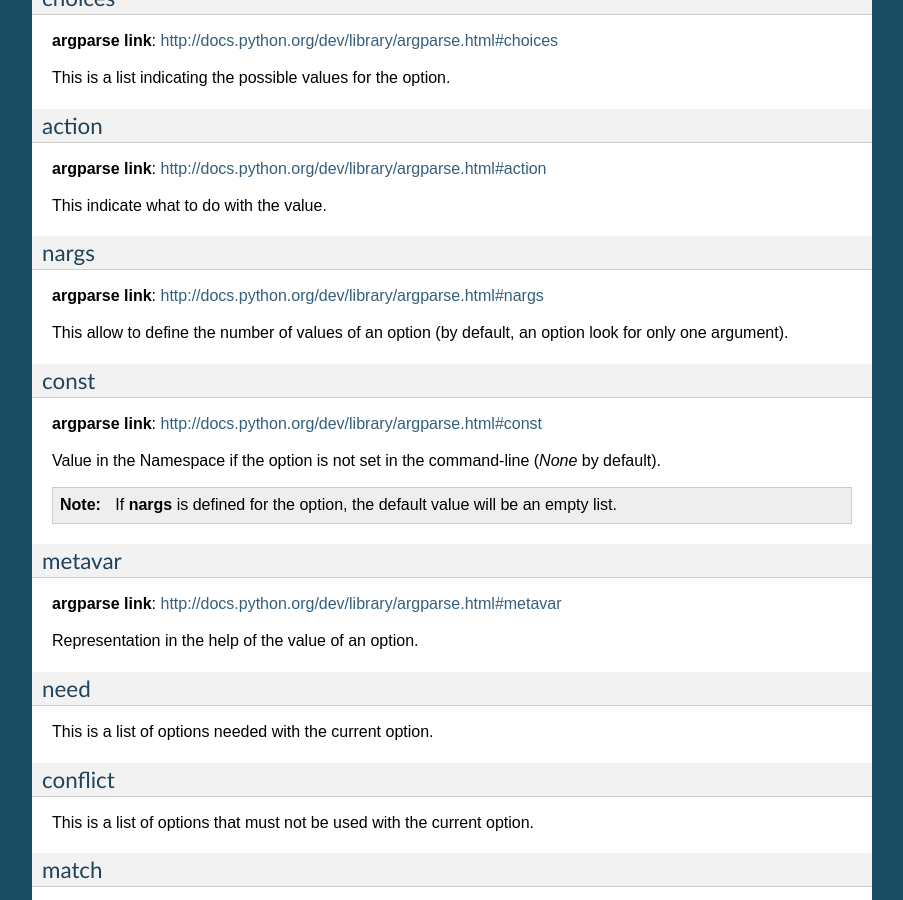
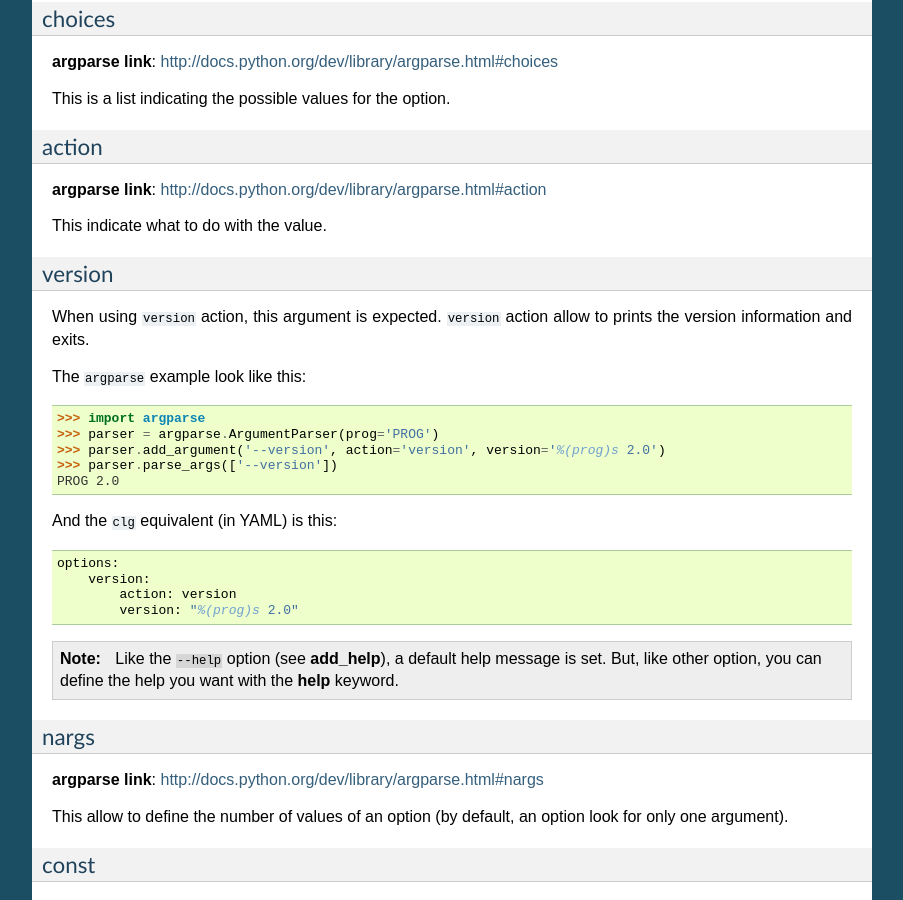
Before and after one commit to fmenabe/python-clg, a Sphinx documentation site: the page built from doc/source/configuration.rst, in a window 1280 px wide and 900 px high, scrolled down 4242 px. Shown: the whole window, without its empty margins (198-1101 px from the left). Built offline with Sphinx 7.4.7, drawn with Linux system fonts in a browser that asks for light colours; some of the changed text lies outside the part shown.

Commit message:
Add the 'version' keyword for options allowing to manage 'version' action.

```diff
--- a/README.rst
+++ b/README.rst
@@ -15,6 +15,7 @@ Releases notes
 --------------
 1.1
 ~~~
+  * Add a ``version`` keyword for options, allowing to use ``version`` action.
   * Allow to use ``argparse.SUPPRESS`` by using ``__SUPPRESS__`` "builtin".
   * Replace the "builtins" __CHOICES__, __MATCH__ and __FILE__ in the help
     message by the respectives values of these keywords.
--- a/clg.py
+++ b/clg.py
@@ -38,7 +38,7 @@ KEYWORDS = {
     'exclusive_groups': {'argparse': ['required'],
                          'clg': ['options']},
     'options': {'argparse': ['action', 'nargs', 'const', 'default', 'choices',
-                             'required', 'help', 'metavar', 'type'],
+                             'required', 'help', 'metavar', 'type', 'version'],
                 'clg': ['short'],
                 'post': ['match', 'need', 'conflict']},
     'args': {'argparse': ['action', 'nargs', 'const', 'default', 'choices',
--- a/doc/source/configuration.rst
+++ b/doc/source/configuration.rst
@@ -148,6 +148,7 @@ Keywords:
     * **default** (argparse)
     * **choices** (argparse)
     * **action** (argparse)
+    * **version** (argparse)
     * **nargs** (argparse)
     * **const** (argparse)
     * **metavar** (argparse)
@@ -271,6 +272,35 @@ action
 **argparse link**: `<http://docs.python.org/dev/library/argparse.html#action>`_
 
 This indicate what to do with the value.
+
+
+version
+~~~~~~~
+When using ``version`` action, this argument is expected. ``version`` action
+allow to prints the version information and exits.
+
+The ``argparse`` example look like this:
+
+.. code:: python
+
+    >>> import argparse
+    >>> parser = argparse.ArgumentParser(prog='PROG')
+    >>> parser.add_argument('--version', action='version', version='%(prog)s 2.0')
+    >>> parser.parse_args(['--version'])
+    PROG 2.0
+
+And the ``clg`` equivalent (in YAML) is this:
+
+.. code:: python
+
+    options:
+        version:
+            action: version
+            version: "%(prog)s 2.0"
+
+.. note:: Like the ``--help`` option (see **add_help**), a default help message
+    is set. But, like other option, you can define the help you want with the
+    **help** keyword.
 
 
 nargs
```
